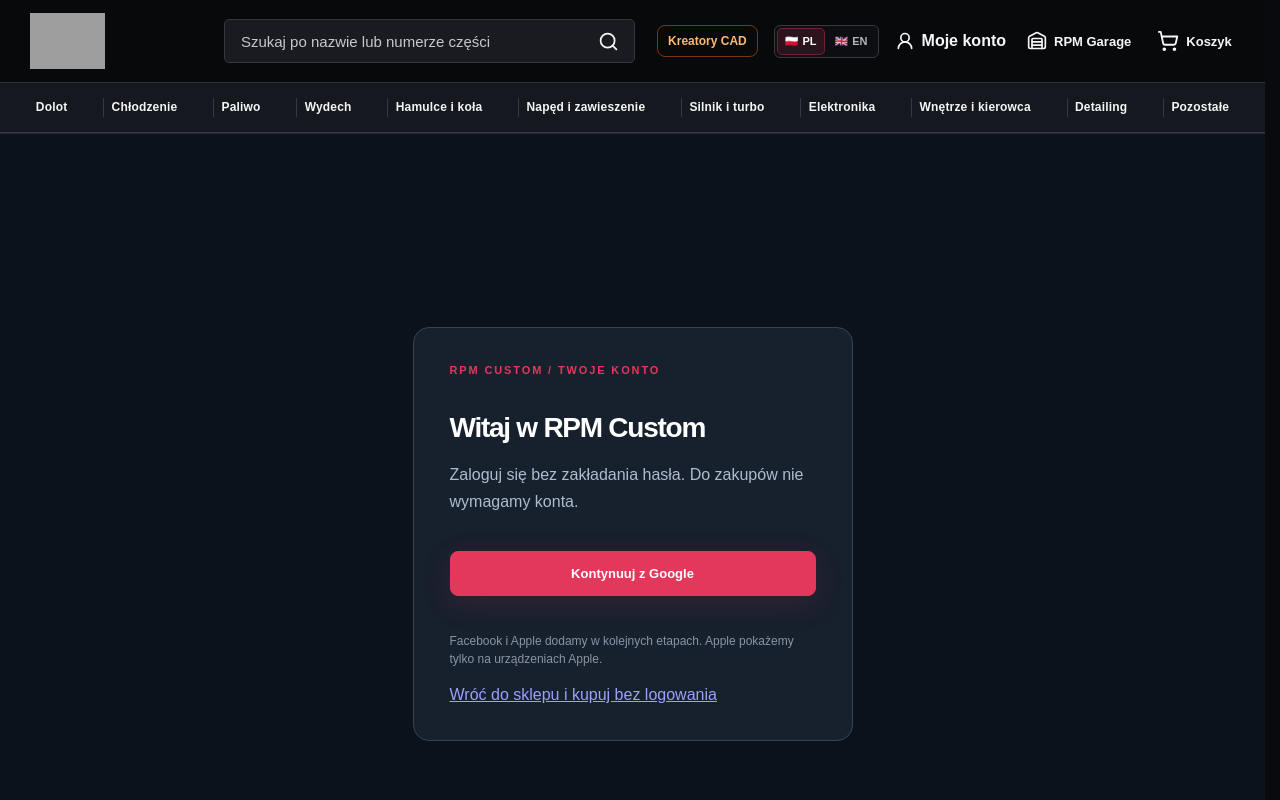
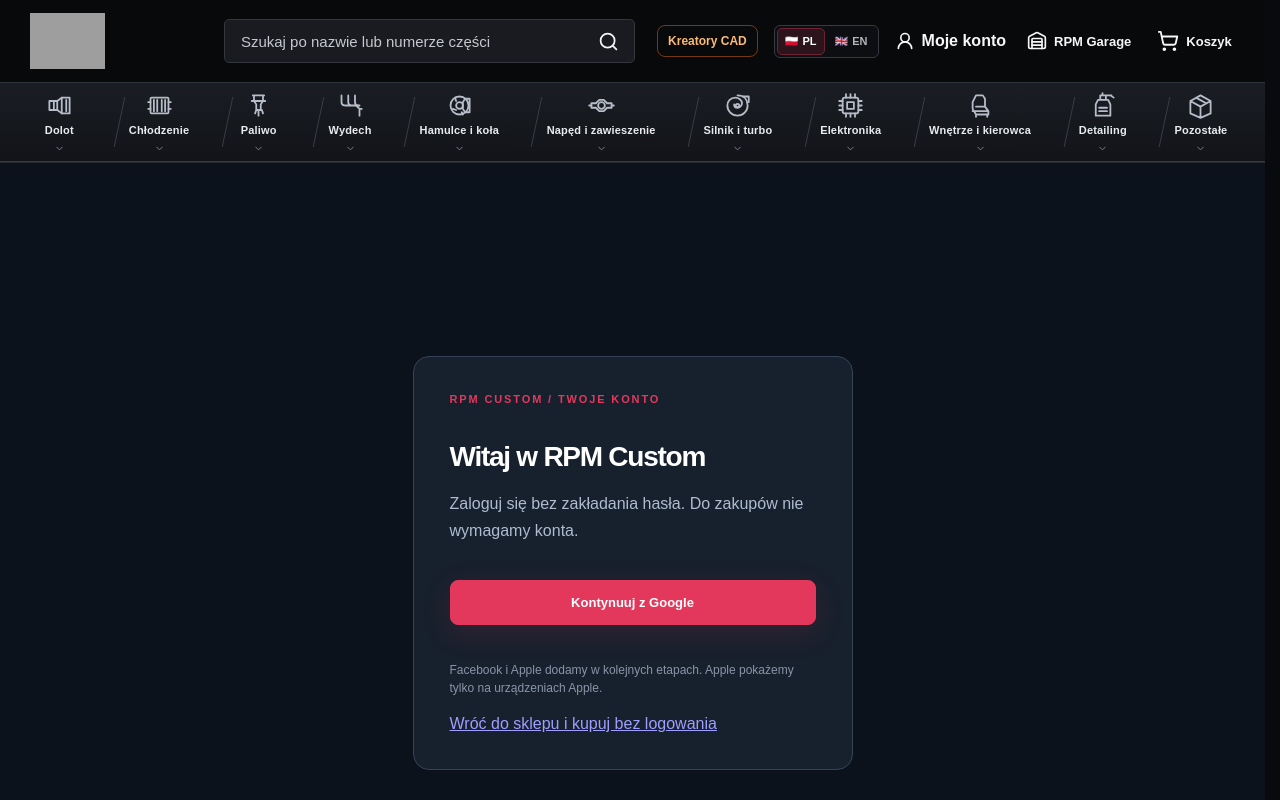
Before and after one commit to Dwierzbicki/rpm-custom-shop, a Next.js app: page /login in a window 1280 px wide. Shown: the top 800 px of the page. Built offline with nearby package versions, Linux system fonts and the light colour scheme; grey boxes are pictures that could not be loaded.

Commit message:
Style storefront category navigation with Motorsport technical icons and racing accents

```diff
--- a/app/components/storefront/CategoryNavigation.tsx
+++ b/app/components/storefront/CategoryNavigation.tsx
@@ -1,6 +1,6 @@
 'use client';
 import type {Dispatch,SetStateAction} from 'react';
-import {ArrowRight,ChevronRight,Menu,Truck,X} from 'lucide-react';
+import {ArrowRight,ChevronDown,ChevronRight,Menu,Truck,X} from 'lucide-react';
 import styles from './road-assistance-navigation.module.css';
 import {FMIC_CATEGORY_TREE} from '../../fmic-categories';
 
@@ -18,6 +18,12 @@ export type CategoryNavigationProps={
 
 const shortLabels:Record<string,string>={'Układ dolotowy':'Dolot','Układ chłodzenia':'Chłodzenie','Układ paliwowy':'Paliwo','Układ wydechowy':'Wydech','Wyposażenie wnętrza i kierowcy':'Wnętrze i kierowca'};
 
+const categoryIcons:Record<string,string>={"Układ dolotowy":"intake","Układ chłodzenia":"cooling","Układ paliwowy":"fuel","Układ wydechowy":"exhaust","Hamulce i koła":"brakes","Napęd i zawieszenie":"drivetrain","Silnik i turbo":"turbo","Elektronika":"ecu","Wyposażenie wnętrza i kierowcy":"seat","Detailing":"detail","Pozostałe":"other"};
+function CategoryIcon({name}:{name:string}){
+ const url='url(/category-icons/'+(categoryIcons[name]??'other')+'.svg)';
+ return <span className="rpm-nav-pictogram" aria-hidden="true" style={{maskImage:url,WebkitMaskImage:url}}/>;
+}
+
 /** Desktop three-level hover menu and mobile category drawer. */
 export default function CategoryNavigation({
  mobileMenu,setMobileMenu,activeFmicRoot,setActiveFmicRoot,activeFmicSub,
@@ -27,7 +33,7 @@ export default function CategoryNavigation({
   <>
  <nav className="rpm-desktop-categories" aria-label="Kategorie produktów">
  {FMIC_CATEGORY_TREE.map((root,i)=><div key={root.name} className={'rpm-desktop-root'+(activeFmicRoot===i?' active':'')} onMouseEnter={()=>{setActiveFmicRoot(i);setActiveFmicSub(null)}} onMouseLeave={()=>{setActiveFmicRoot(null);setActiveFmicSub(null)}}>
- <button type="button" className="rpm-desktop-root-button" title={root.name} onClick={()=>onOpenCatalogPath([root.name])}>{productsOnly?(shortLabels[root.name]??root.name):root.name}</button>
+ <button type="button" className="rpm-desktop-root-button" title={root.name} onClick={()=>onOpenCatalogPath([root.name])}><CategoryIcon name={root.name}/><span className="rpm-nav-category-label">{productsOnly?(shortLabels[root.name]??root.name):root.name}</span><ChevronDown className="rpm-nav-chevron" size={11} aria-hidden="true"/></button>
  {activeFmicRoot===i&&<div className="rpm-desktop-level2">
  {root.children.map((sub,j)=><div className="rpm-desktop-sub" key={j} onMouseEnter={()=>setActiveFmicSub(j)}>
  <button type="button" onClick={()=>onOpenCatalogPath([root.name,sub.name])}>{sub.name}{sub.children.length>0&&<ChevronRight size={14}/>}</button>
@@ -47,7 +53,7 @@ export default function CategoryNavigation({
  {!productsOnly&&<a className={styles.drawerRoad} href="/autopomoc"><Truck size={18}/> POMOC DROGOWA — WEZWIJ LAWETĘ <ArrowRight size={15}/></a>}
  <div className="rpm-drawer-scroll">
  {FMIC_CATEGORY_TREE.map((root,i)=><div key={root.name} className={"rpm-drawer-root"+(activeFmicRoot===i?" is-active":"")}>
- <div className="rpm-drawer-root-line"><button type="button" onClick={()=>onOpenCatalogPath([root.name])}>{root.name}</button><button type="button" className="rpm-drawer-expand" aria-label={'Rozwiń '+root.name} aria-expanded={activeFmicRoot===i} onClick={()=>{setActiveFmicRoot(activeFmicRoot===i?null:i);setActiveFmicSub(null)}}><ChevronRight size={18}/></button></div>
+ <div className="rpm-drawer-root-line"><button type="button" onClick={()=>onOpenCatalogPath([root.name])}><CategoryIcon name={root.name}/><span>{root.name}</span></button><button type="button" className="rpm-drawer-expand" aria-label={'Rozwiń '+root.name} aria-expanded={activeFmicRoot===i} onClick={()=>{setActiveFmicRoot(activeFmicRoot===i?null:i);setActiveFmicSub(null)}}><ChevronRight size={18}/></button></div>
  {activeFmicRoot===i&&<div className="rpm-drawer-subs">{root.children.map((sub,j)=><div key={j} className={"rpm-drawer-sub"+(activeFmicSub===j?" is-active":"")}><div className="rpm-drawer-sub-line"><button type="button" onClick={()=>onOpenCatalogPath([root.name,sub.name])}>{sub.name}</button>{sub.children.length>0&&<button type="button" className="rpm-drawer-expand" aria-label={'Rozwiń '+sub.name} aria-expanded={activeFmicSub===j} onClick={()=>setActiveFmicSub(activeFmicSub===j?null:j)}><ChevronRight size={16}/></button>}</div>{activeFmicSub===j&&sub.children.length>0&&<div className="rpm-drawer-leaves">{sub.children.map((leaf,k)=><button type="button" key={k} onClick={()=>onOpenCatalogPath([root.name,sub.name,leaf.name])}>{leaf.name}</button>)}</div>}</div>)}</div>}
  </div>)}
  </div></aside>
--- a/app/globals.css
+++ b/app/globals.css
@@ -24,3 +24,5 @@
 @import './styles/product-placeholder.css';
 
 @import './styles/community.css';
+
+@import './styles/header-motorsport.css';
--- /dev/null
+++ b/app/styles/header-motorsport.css
@@ -0,0 +1,63 @@
+/* Motorsport Icons / Racing Navigation. Shared desktop and mobile storefront header. */
+.rpm-header-v2.rpm-header-product-first .rpm-desktop-categories{
+ background:linear-gradient(180deg,#1a1d23 0%,#121419 100%)!important;
+ border-top:1px solid #30343d;
+ border-bottom:1px solid #353943;
+}
+.rpm-header-v2.rpm-header-product-first .rpm-desktop-root{isolation:auto}
+.rpm-header-v2.rpm-header-product-first .rpm-desktop-root:not(:first-child)::before{
+ top:14px;bottom:14px;background:#3a3d46;transform:skewX(-12deg);
+}
+.rpm-header-v2.rpm-header-product-first .rpm-desktop-root-button{
+ position:relative;display:flex;flex-direction:column;align-items:center;justify-content:center;
+ gap:5px;min-height:78px;min-width:64px;
+ padding:9px clamp(7px,.8vw,18px) 7px!important;
+ font-size:clamp(11px,.79vw,13px)!important;
+ font-weight:750;letter-spacing:.015em!important;
+ border-radius:0!important;background:transparent!important;
+ color:#e9ebef;box-shadow:none!important;
+ transition:background .18s ease,color .18s ease;
+}
+.rpm-nav-pictogram{
+ display:block;width:27px;height:27px;flex:0 0 27px;
+ background-color:currentColor;
+ mask-size:contain;mask-repeat:no-repeat;mask-position:center;
+ -webkit-mask-size:contain;-webkit-mask-repeat:no-repeat;-webkit-mask-position:center;
+ color:#b6bdc8;transition:color .18s ease,transform .18s ease,filter .18s ease;
+}
+.rpm-header-v2 .rpm-nav-category-label{position:relative;line-height:1.25;white-space:nowrap}
+.rpm-header-v2 .rpm-nav-chevron{color:#7f8794;transition:color .18s ease,transform .18s ease}
+.rpm-header-v2.rpm-header-product-first .rpm-desktop-root-button::after{
+ content:"";position:absolute;bottom:0;left:12%;right:12%;height:3px;
+ transform:skewX(-18deg) scaleX(0);background:#f12748;transition:transform .18s ease;
+}
+.rpm-header-v2.rpm-header-product-first .rpm-desktop-root.active>.rpm-desktop-root-button,
+.rpm-header-v2.rpm-header-product-first .rpm-desktop-root-button:hover,
+.rpm-header-v2.rpm-header-product-first .rpm-desktop-root-button:focus-visible{
+ background:linear-gradient(180deg,#321b24,#241820)!important;color:#fff;
+}
+.rpm-header-v2 .rpm-desktop-root.active .rpm-nav-pictogram,
+.rpm-header-v2 .rpm-desktop-root-button:hover .rpm-nav-pictogram,
+.rpm-header-v2 .rpm-desktop-root-button:focus-visible .rpm-nav-pictogram{
+ color:#ff4865;filter:drop-shadow(0 0 5px #f1274850);transform:translateY(-1px);
+}
+.rpm-header-v2 .rpm-desktop-root.active .rpm-nav-chevron{color:#ff4865;transform:rotate(180deg)}
+.rpm-header-v2 .rpm-desktop-root.active>.rpm-desktop-root-button::after,
+.rpm-header-v2 .rpm-desktop-root-button:hover::after,
+.rpm-header-v2 .rpm-desktop-root-button:focus-visible::after{transform:skewX(-18deg) scaleX(1)}
+.rpm-header-v2.rpm-header-product-first .rpm-desktop-level2,
+.rpm-header-v2.rpm-header-product-first .rpm-desktop-level3{
+ border-top:2px solid #f12748!important;
+ background:#181b22!important;
+}
+.rpm-header-v2.rpm-header-product-first .rpm-desktop-sub:hover>button,
+.rpm-header-v2.rpm-header-product-first .rpm-desktop-level3>button:hover{
+ background:#35222c!important;box-shadow:inset 3px 0 #f12748;color:#fff!important;
+}
+.rpm-header-v2 .rpm-drawer-root-line>button:first-child{display:flex;align-items:center;gap:12px;text-align:left}
+.rpm-header-v2 .rpm-drawer-root-line .rpm-nav-pictogram{width:24px;height:24px;flex-basis:24px;color:#c3c9d3}
+.rpm-header-v2 .rpm-drawer-root.is-active .rpm-nav-pictogram{color:#fff}
+@media(prefers-reduced-motion:reduce){
+ .rpm-header-v2 .rpm-desktop-root-button,.rpm-header-v2 .rpm-desktop-root-button::after,
+ .rpm-header-v2 .rpm-nav-pictogram,.rpm-header-v2 .rpm-nav-chevron{transition:none!important}
+}
```
